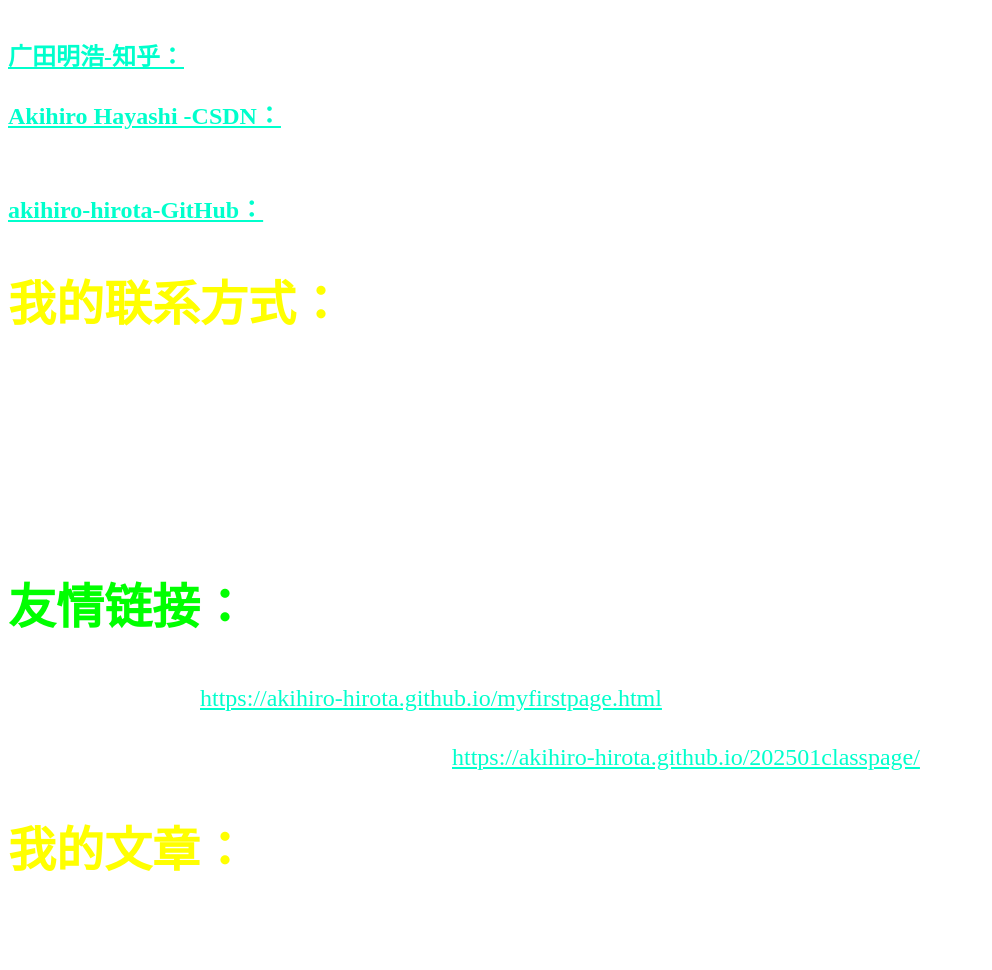
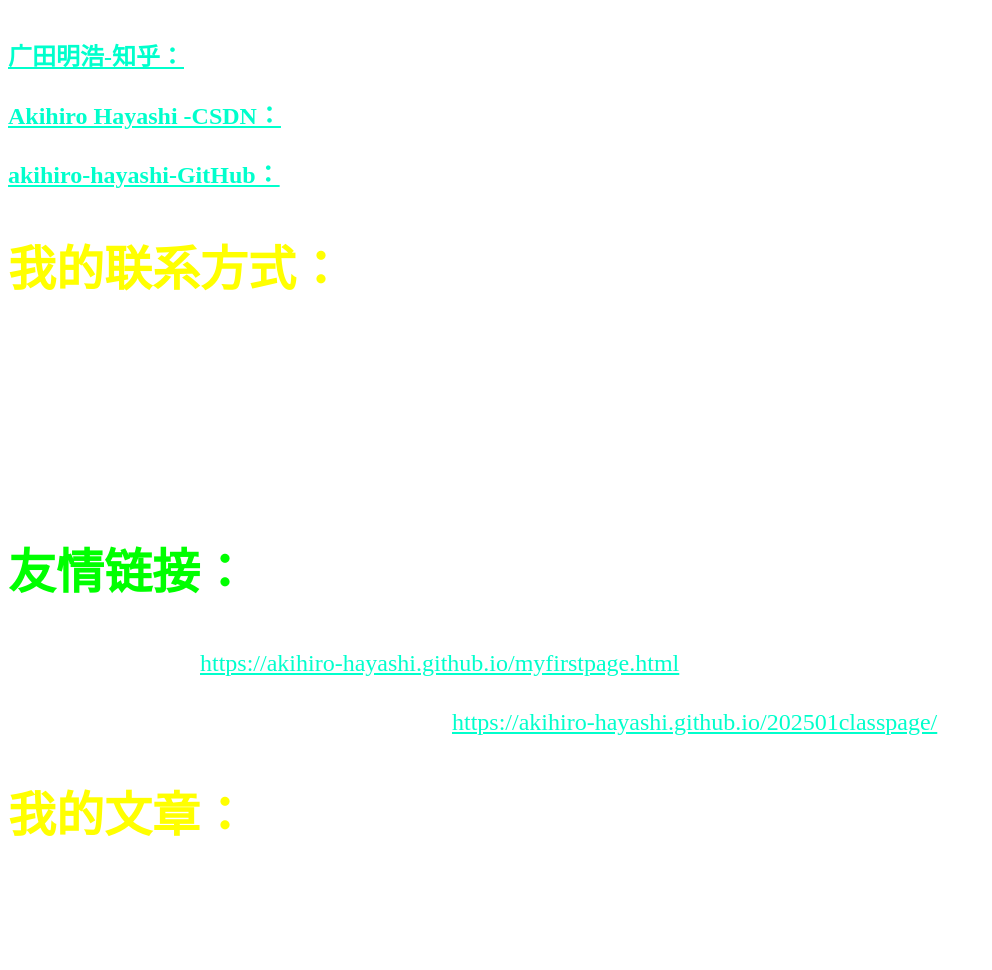
Before and after one commit to akihiro-hayashi/akihiro-hayashi, a plain HTML site: page index.html in a window 1280 px wide. Shown: the part 933-1903 px from the top of the page, without its empty margins (0-992 px from the left). Drawn offline with Linux system fonts and the light colour scheme.

Commit message:
Update index.html

```diff
--- a/index.html
+++ b/index.html
@@ -56,15 +56,15 @@ body {
 <p class="STYLE9">是一名跨性别者，同时也是无性恋，所以不要问我有没有男朋友/女朋友，问就是<span class="STYLE19">没有也不可能有！</span></p>
 <h2 class="STYLE21">你还可以在这些地方找到我！</h2>
 <p class="STYLE9"><a href="https://www.zhihu.com/people/72-35-96-22" class="STYLE26"> 广田明浩-知乎：</a>我会在上面写一些搞笑回答，最近也有考虑在上面发布小说。</p>
-<p class="STYLE9"><a href="https://blog.csdn.net/weixin_69070500?spm=1000.2115.3001.5343" class="STYLE26">Akihiro Hayashi -CSDN：</a>很尴尬，之前改名字的时候不小心把Akihiro的k给打成l了，现在暂时改不了，再过一段时间再去改掉。</p>
-<p class="STYLE9"><a href="https://github.com/akihiro-hirota" class="STYLE26">akihiro-hirota-GitHub：</a>为了建站注册的账号，先用着看吧。</p>
+<p class="STYLE9"><a href="https://blog.csdn.net/weixin_69070500?spm=1000.2115.3001.5343" class="STYLE26">Akihiro Hayashi -CSDN：</a>写了些我都看不下去的东西。</p>
+<p class="STYLE9"><a href="https://github.com/akihiro-hayashi" class="STYLE26">akihiro-hayashi-GitHub：</a>为了建站注册的账号，先用着看吧。</p>
 <h2 class="STYLE20">我的联系方式：</h2>
 <p class="STYLE9">QQ：2138937830</p>
 <p class="STYLE9">微信：AkihiroHirota</p>
-<p class="STYLE9">邮箱：hirotaakihiro@foxmail.com</p>
+<p class="STYLE9">邮箱：akihiro-hayashi@outlook.com</p>
 <h2 class="STYLE21">友情链接：</h2>
-<p class="STYLE9">我的第一个网页：<a href="https://akihiro-hirota.github.io/myfirstpage.html" class="STYLE28">https://akihiro-hirota.github.io/myfirstpage.html</a></p>
-<p class="STYLE9">甘肃省兰州第一中学2025届1班班级网站：<a href="https://akihiro-hirota.github.io/202501classpage/" class="STYLE28">https://akihiro-hirota.github.io/202501classpage/</a></p>
+<p class="STYLE9">我的第一个网页：<a href="https://akihiro-hayashi.github.io/myfirstpage.html" class="STYLE28">https://akihiro-hayashi.github.io/myfirstpage.html</a></p>
+<p class="STYLE9">甘肃省兰州第一中学2025届1班班级网站：<a href="https://akihiro-hayashi.github.io/202501classpage/" class="STYLE28">https://akihiro-hayashi.github.io/202501classpage/</a></p>
 <h2 class="STYLE20">我的文章：</h2>
 <p class="STYLE11">暂无文章！</p>
 <h2 class="STYLE16">更多功能正在开发中，敬请期待！</h2>
```
